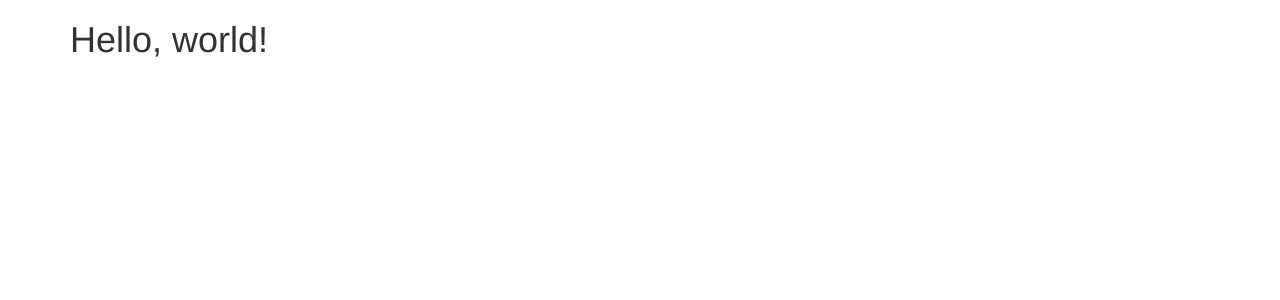
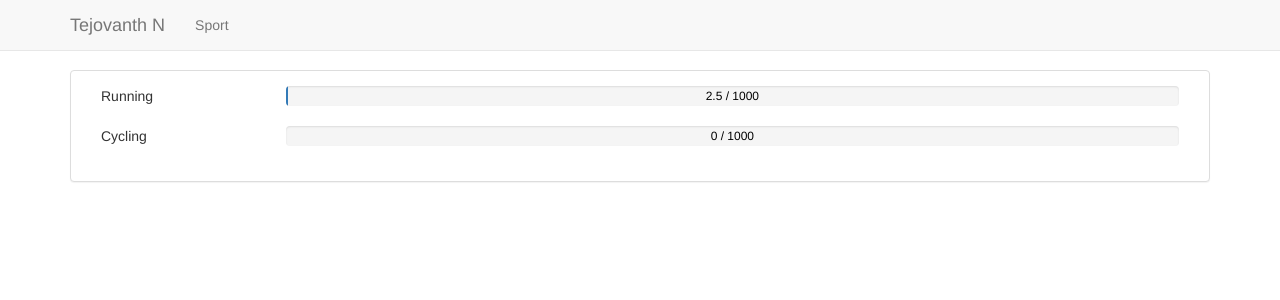
Before and after one commit to tejovanthn/TrackMe, a Flask app: page / in a window 1280 px wide. Shown: the top 300 px of the page. Run offline with Flask 2, Linux system fonts and the light colour scheme; some libraries are stand-ins or nearby versions.

Commit message:
dummy data

```diff
--- /dev/null
+++ b/app/static/css/fixes.css
@@ -0,0 +1,16 @@
+/**
+ * Progress bars with centered text
+ */
+
+.progress {
+    position: relative;
+}
+
+.progress span {
+    position: absolute;
+    display: block;
+    width: 100%;
+    color: black;
+}
+
+body { padding-top: 70px; }
--- a/app/templates/base.html
+++ b/app/templates/base.html
@@ -6,3 +6,30 @@
 {{super()}}
 {{fixes.ie8()}}
 {% endblock %}
+
+{% block styles %}
+{{super()}}
+<link rel="stylesheet" href="{{url_for('static', filename='css/fixes.css')}}">
+{% endblock %}
+
+{% block navbar %}
+<div class="navbar navbar-default navbar-fixed-top">
+    <div class="container">
+        <div class="navbar-header">
+            <button type="button" class="navbar-toggle" data-toggle="collapse" data-target="#navigationbar">
+                <span class="sr-only">Toggle navigation</span>
+                <span class="icon-bar"></span>
+                <span class="icon-bar"></span>
+                <span class="icon-bar"></span>
+            </button>
+            <a class="navbar-brand" href="{{url_for('index')}}">Tejovanth N</a>
+        </div>
+        <div class="collapse navbar-collapse" id="navigationbar">
+            <ul class="nav navbar-nav">
+                <li><a href="{{url_for('index')}}">Sport</a></li>
+            </ul>
+
+        </div>
+    </div>
+</div>
+{% endblock %}
--- a/app/templates/index.html
+++ b/app/templates/index.html
@@ -2,6 +2,23 @@
 
 {% block content %}
 <div class="container">
-  <h1>Hello, world!</h1>
+
+    <div class="panel panel-default">
+        <div class="panel-body">
+            {% for activity in goal %}
+            <div class="col-md-2">
+                {{activity}}
+            </div>
+            <div class="col-md-10">
+                <div class="progress">
+                    <div class="progress-bar" role="progressbar" aria-valuenow="{{goal[activity].current}}" aria-valuemin="{{goal[activity].MIN}}" aria-valuemax="{{goal[activity].MAX}}" style="width: {{goal[activity].percent}}%;">
+                        <span>{{goal[activity].current}} / {{goal[activity].MAX}}</span>
+                    </div>
+                </div>
+            </div>
+            {% endfor %}
+        </div>
+    </div>
+
 </div>
 {% endblock %}
--- a/app/views.py
+++ b/app/views.py
@@ -8,4 +8,16 @@ from app import app
 @app.route('/')
 @app.route('/index')
 def index():
-    return render_template('index.html')
+    goal = {'Running': {
+        'current': 2.5,
+        'MIN': 0,
+        'MAX': 1000,
+        'percent': 2.5 * 100 / 1000,
+        }, 'Cycling': {
+        'current': 0,
+        'MIN': 0,
+        'MAX': 1000,
+        'percent': 0 * 100 / 1000,
+        }}
+
+    return render_template('index.html', goal=goal)
```
